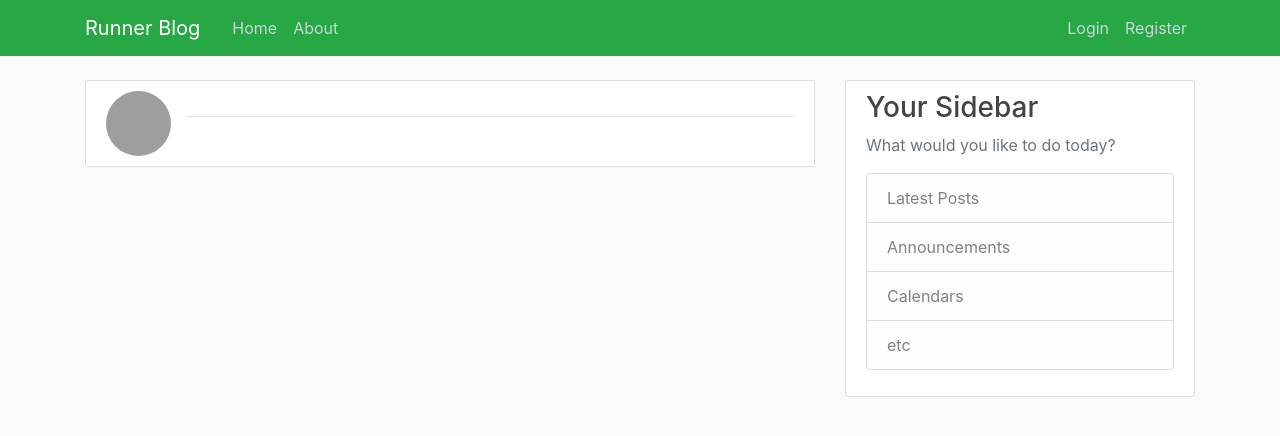
After one commit to webroyit/ff59sg-RunnerBlog, a Flask app: template runnerblog/templates/post.html in a window 1280 px wide. The commit adds this page. Shown: the top 436 px of the page. Run offline with Flask 2, Linux system fonts and the light colour scheme; the template is opened without the code that fills it, so the values that code supplies are empty; some libraries are stand-ins or nearby versions; grey boxes are pictures that could not be loaded.

Commit message:
Add a single post page

```diff
--- a/runnerblog/templates/home.html
+++ b/runnerblog/templates/home.html
@@ -10,7 +10,7 @@
                     <!-- strftime() for date format -->
                     <small class="text-muted">{{ post.date_posted.strftime("%d-%m-%Y") }}</small>
                 </div>
-                <h2><a class="article-title" href="#">{{ post.title }}</a></h2>
+                <h2><a class="article-title" href="{{ url_for('post', post_id = post.id) }}">{{ post.title }}</a></h2>
                 <p class="article-content">{{ post.content }}</p>
             </div>
         </article>
--- /dev/null
+++ b/runnerblog/templates/post.html
@@ -0,0 +1,16 @@
+{% extends "layout.html" %}
+{% block content %}
+    <article class="media content-section">
+        <img class="rounded-circle article-img" src="{{ url_for('static', filename='profile_pics/' + post.author.image_file) }}" alt="User Photo">
+        <div class="media-body">
+            <div class="article-metadata">
+                <a class="mr-2" href="#">{{ post.author.username }}</a>
+
+                <!-- strftime() for date format -->
+                <small class="text-muted">{{ post.date_posted.strftime("%d-%m-%Y") }}</small>
+            </div>
+            <h2 class="article-title">{{ post.title }}</h2>
+            <p class="article-content">{{ post.content }}</p>
+        </div>
+    </article>
+{% endblock %}
```
